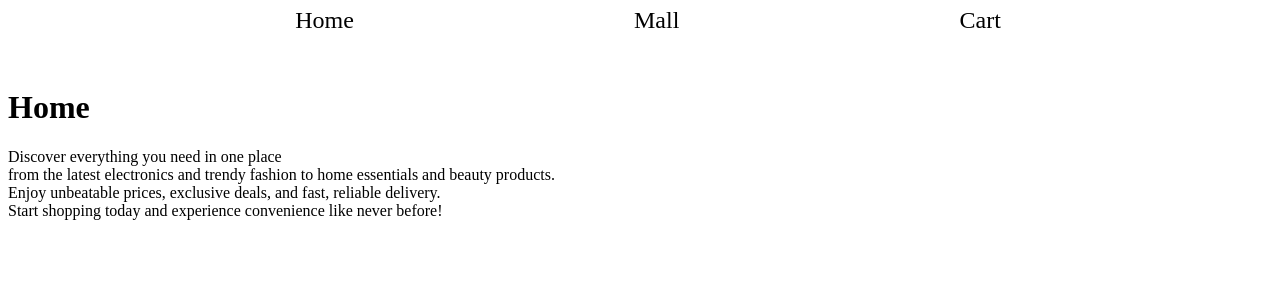
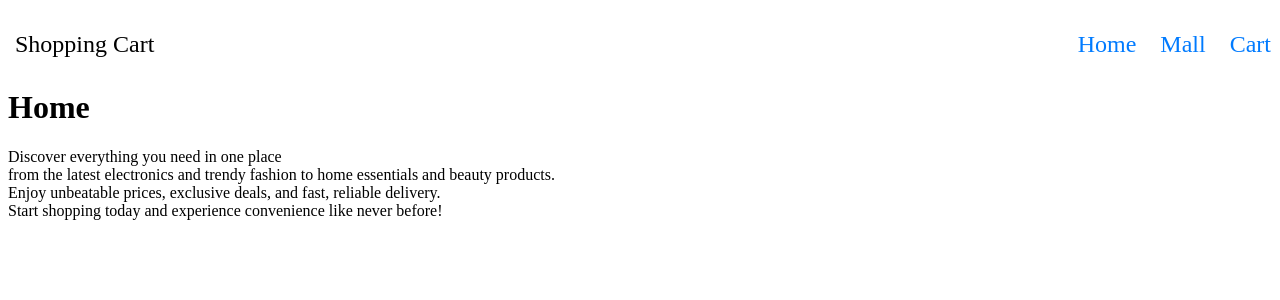
Before and after one commit to letsEstel/Shopping-Cart, a React (Vite) app in the folder shopping-cart/: page / in a window 1280 px wide. Shown: the top 300 px of the page. Built offline with nearby package versions, Linux system fonts and the light colour scheme.

Commit message:
fix product display

```diff
--- a/shopping-cart/src/components/Nav.jsx
+++ b/shopping-cart/src/components/Nav.jsx
@@ -2,9 +2,12 @@ import { Link } from "react-router";
 export function Nav() {
   return (
     <header>
-      <Link to="/">Home</Link>
-      <Link to="/Mall">Mall</Link>
-      <Link to="/Mall/Cart">Cart</Link>
+      <p>Shopping Cart</p>
+      <div className="linkList">
+        <Link to="/">Home</Link>
+        <Link to="/Mall">Mall</Link>
+        <Link to="/Mall/Cart">Cart</Link>
+      </div>
     </header>
   );
 }
--- a/shopping-cart/src/index.css
+++ b/shopping-cart/src/index.css
@@ -72,8 +72,7 @@ header {
   width: 100%;
   display: flex;
   align-items: center;
-  justify-content: space-evenly;
-  padding: 10px 20px;
+  justify-content: space-between;
   position: fixed;
   top: 0;
   font-size: x-large;
@@ -90,20 +89,35 @@ body {
 }
 
 img {
-  width: 70px;
-  height: auto;
+  height: 7em;
 }
 
+/* Product showing*/
 .productList {
-  display: flex;
-  flex-wrap: wrap;
-  gap: 3em;
+  column-count: 3; /* Number of columns for large screens */
+  column-gap: 0.5em; /* Space between columns */
 }
+
 .productContainer {
+  break-inside: avoid; /* Prevent items from breaking between columns */
+  margin-bottom: 0.5em; /* Space between items */
   border: solid #213547;
   border-radius: 7px;
-  width: 30em;
   padding: 1em;
+  box-sizing: border-box;
+}
+
+/* Responsive Adjustments */
+@media (max-width: 1024px) {
+  .productList {
+    column-count: 2; /* Reduce columns for tablets */
+  }
+}
+
+@media (max-width: 600px) {
+  .productList {
+    column-count: 1; /* Single column for mobile devices */
+  }
 }
 
 .cartStatusBar {
@@ -128,5 +142,26 @@ a {
 }
 
 a:hover {
+  background-color: #f4a261;
+}
+
+/* Styling for the link container */
+.linkList {
+  display: flex; /* Align links horizontally */
+  gap: 1em; /* Add spacing between links */
+  flex-shrink: 0;
+  margin-right: 10px;
+}
+
+/* Styling for the links */
+.linkList a {
+  text-decoration: none; /* Remove underline */
+  color: #007bff; /* Blue color for links */
+  font-size: 1em; /* Standard font size */
+  transition: color 0.2s; /* Smooth hover effect */
+}
+
+/* Hover effect for links */
+.linkList a:hover {
   color: #0056b3; /* Darker blue on hover */
 }
```
